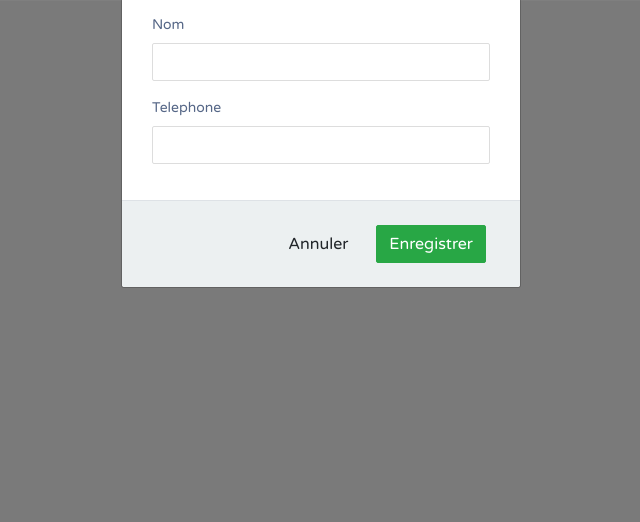
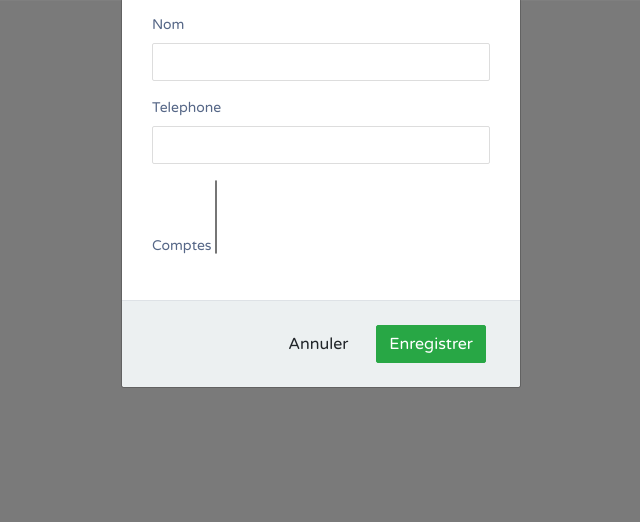
Before and after one commit to mouhagaye/Devoir-CRUD, a Flask app: page /agence in a window 1280 px wide, after a click that opens the changed part. Shown: the part 278-800 px from the top of the page, without its empty margins (319-959 px from the left). Run offline with Flask 2, Linux system fonts and the light colour scheme; data that the repository does not hold is empty; some libraries are stand-ins or nearby versions.

Commit message:
test comptes

```diff
--- a/Java Service/Front/crudapp/app.py
+++ b/Java Service/Front/crudapp/app.py
@@ -14,9 +14,17 @@
 @app.route('/agence')
 def agence():
     res = requests.get("http://localhost:9191/agences")
-    res = list(res.json())
-    context = res
-    return render_template('agence.html',contexts=context)
+    context = list(res.json())
+    # context[0]['comptes'].append({"name": "Visa"})
+    # context[1]['comptes'].append({"name": "Master Card"})
+
+    r = requests.get("http://localhost:9191/comptes")
+    comptes = list(r.json())
+    # print(comptes)
+
+    # print(context)
+
+    return render_template('agence.html',contexts=context,comptes=comptes)
 
 @app.route('/ajouterAgence', methods=['POST'])
 def ajouterAgence():
@@ -24,8 +32,18 @@
     adresse = request.form['adresse']
     nom = request.form['nom']
     telephone = request.form['telephone']
+    comptesId = request.form.getlist('comptes')
+    comptes = []
 
-    x = requests.post('http://localhost:9191/addAgence',json = {"code": code, "adresse": adresse, "nom": nom, "telephone":telephone})
+    for idCompte in comptesId:
+        r = requests.get("http://localhost:9191/comptes/"+idCompte)
+        compte = r.json()
+
+        s = requests.put("http://localhost:9191/comptes/"+idCompte, json = {"code": code, "adresse": adresse, "nom": nom, "telephone":telephone})
+        compte['agence'] = {"code": code, "adresse": adresse, "nom": nom, "telephone":telephone}
+        comptes.append(compte)
+
+    x = requests.post('http://localhost:9191/addAgence',json = {"code": code, "adresse": adresse, "nom": nom, "telephone":telephone, "comptes": comptes})
 
     return redirect(url_for('agence'))
 
--- a/Java Service/Front/crudapp/templates/agence.html
+++ b/Java Service/Front/crudapp/templates/agence.html
@@ -102,6 +102,15 @@
 						<label>Telephone</label>
 						<input type="text" name="telephone" class="form-control" required>
 					</div>
+					<div class="form-group">
+						<label>Comptes</label>
+						<select name="comptes" multiple data-live-search="true">
+							{% for compte in comptes %}
+							<option value={{compte.id}} >Compte = id: {{compte.id}} solde: {{compte.solde}} decouvert : {{compte.decouvert}}</option>
+							{%endfor%}
+						</select>
+					</div>
+
 				</div>
 				<div class="modal-footer">
 					<input type="button" class="btn btn-default" data-dismiss="modal" value="Annuler">
```
